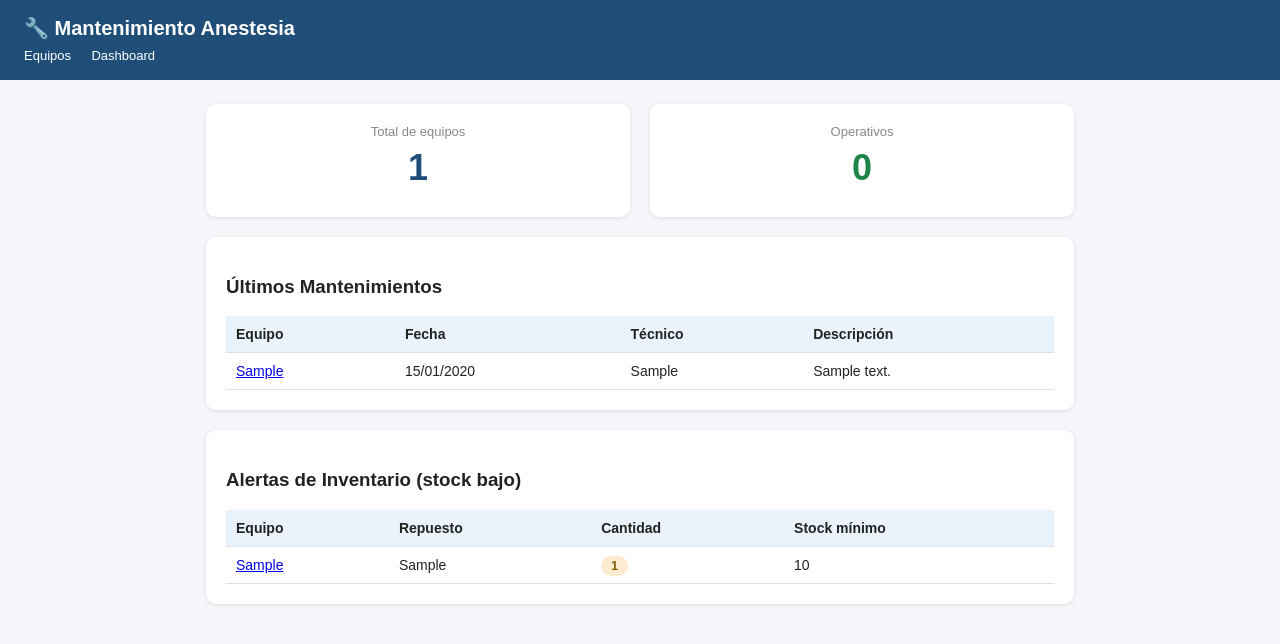
After one commit to hesneyhutorressa-prog/anestesia-app, a Flask app: page /dashboard/ in a window 1280 px wide. The commit adds this page. Shown: the top 644 px of the page. Run offline with Flask 3, Linux system fonts and the light colour scheme; tables that the repository leaves empty hold one stand-in row (values such as "Sample post").

Commit message:
Semana 3-4: dashboard con indicadores

```diff
--- a/app/__init__.py
+++ b/app/__init__.py
@@ -20,6 +20,7 @@ def create_app():
     from .routes.historial import historial_bp
     from .routes.evidencias import evidencias_bp
     from .routes.manuales import manuales_bp
+    from .routes.dashboard import dashboard_bp
     app.register_blueprint(main_bp)
     app.register_blueprint(equipos_bp)
     app.register_blueprint(hoja_vida_bp)
@@ -28,6 +29,7 @@ def create_app():
     app.register_blueprint(historial_bp)
     app.register_blueprint(evidencias_bp)
     app.register_blueprint(manuales_bp)
+    app.register_blueprint(dashboard_bp)
 
     with app.app_context():
         db.create_all()
--- /dev/null
+++ b/app/routes/dashboard.py
@@ -0,0 +1,28 @@
+from flask import Blueprint, render_template
+from ..models import Equipo, Historial, Inventario
+
+dashboard_bp = Blueprint("dashboard", __name__, url_prefix="/dashboard")
+
+
+@dashboard_bp.route("/")
+def index():
+    total_equipos = Equipo.query.count()
+    operativos = Equipo.query.filter_by(estado="Operativo").count()
+    en_mantenimiento = Equipo.query.filter(Equipo.estado != "Operativo").count()
+
+    ultimos_mantenimientos = (
+        Historial.query.order_by(Historial.fecha.desc()).limit(5).all()
+    )
+
+    alertas_inventario = (
+        Inventario.query.filter(Inventario.cantidad <= Inventario.stock_minimo).all()
+    )
+
+    return render_template(
+        "dashboard/index.html",
+        total_equipos=total_equipos,
+        operativos=operativos,
+        en_mantenimiento=en_mantenimiento,
+        ultimos_mantenimientos=ultimos_mantenimientos,
+        alertas_inventario=alertas_inventario,
+    )
--- a/app/templates/base.html
+++ b/app/templates/base.html
@@ -30,8 +30,12 @@
     </style>
 </head>
 <body>
-    <header>
-        <h1><a href="{{ url_for('main.index') }}">Mantenimiento Anestesia</a></h1>
+        <header>
+        <h1><a href="{{ url_for('main.index') }}">🔧 Mantenimiento Anestesia</a></h1>
+        <nav style="margin-top:6px;">
+            <a href="{{ url_for('equipos.listar') }}" style="margin-right:16px; font-size:13px;">Equipos</a>
+            <a href="{{ url_for('dashboard.index') }}" style="font-size:13px;">Dashboard</a>
+        </nav>
     </header>
     <main>
         {% with messages = get_flashed_messages(with_categories=true) %}
--- /dev/null
+++ b/app/templates/dashboard/index.html
@@ -0,0 +1,62 @@
+{% extends "base.html" %}
+{% block title %}Dashboard{% endblock %}
+{% block content %}
+<div class="grid2">
+    <div class="card" style="text-align:center;">
+        <p style="font-size:13px; color:#888; margin:0;">Total de equipos</p>
+        <p style="font-size:36px; font-weight:bold; margin:8px 0; color:#1f4e79;">{{ total_equipos }}</p>
+    </div>
+    <div class="card" style="text-align:center;">
+        <p style="font-size:13px; color:#888; margin:0;">Operativos</p>
+        <p style="font-size:36px; font-weight:bold; margin:8px 0; color:#1e8449;">{{ operativos }}</p>
+    </div>
+</div>
+
+<div class="card">
+    <h3>Últimos Mantenimientos</h3>
+    {% if ultimos_mantenimientos %}
+    <table>
+        <tr>
+            <th>Equipo</th>
+            <th>Fecha</th>
+            <th>Técnico</th>
+            <th>Descripción</th>
+        </tr>
+        {% for r in ultimos_mantenimientos %}
+        <tr>
+            <td><a href="{{ url_for('equipos.pantalla_principal', equipo_id=r.equipo.id) }}">{{ r.equipo.codigo_interno }}</a></td>
+            <td>{{ r.fecha.strftime("%d/%m/%Y") }}</td>
+            <td>{{ r.tecnico or "-" }}</td>
+            <td>{{ r.descripcion }}</td>
+        </tr>
+        {% endfor %}
+    </table>
+    {% else %}
+    <p>Aún no hay mantenimientos registrados.</p>
+    {% endif %}
+</div>
+
+<div class="card">
+    <h3>Alertas de Inventario (stock bajo)</h3>
+    {% if alertas_inventario %}
+    <table>
+        <tr>
+            <th>Equipo</th>
+            <th>Repuesto</th>
+            <th>Cantidad</th>
+            <th>Stock mínimo</th>
+        </tr>
+        {% for item in alertas_inventario %}
+        <tr>
+            <td><a href="{{ url_for('inventario.listar', equipo_id=item.equipo.id) }}">{{ item.equipo.codigo_interno }}</a></td>
+            <td>{{ item.repuesto }}</td>
+            <td><span class="badge badge-warn">{{ item.cantidad }}</span></td>
+            <td>{{ item.stock_minimo }}</td>
+        </tr>
+        {% endfor %}
+    </table>
+    {% else %}
+    <p>No hay alertas de inventario por el momento.</p>
+    {% endif %}
+</div>
+{% endblock %}
```
